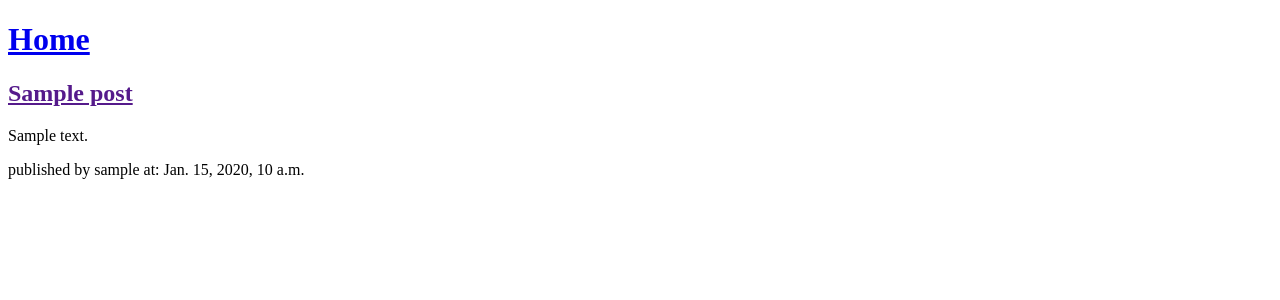
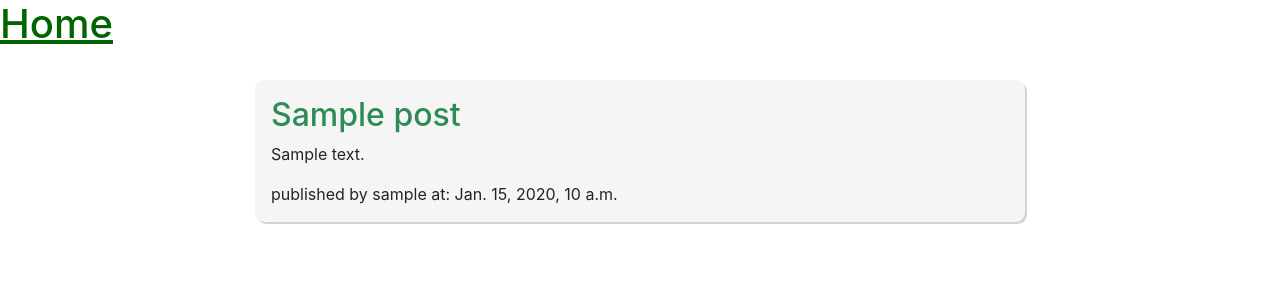
Before and after one commit to zurda/djangoing, a Django app: page / in a window 1280 px wide. Shown: the top 300 px of the page. Run offline with Django 3.2, Linux system fonts and the light colour scheme; tables that the repository leaves empty hold one stand-in row (values such as "Sample post").

Commit message:
Add basic styling

```diff
--- /dev/null
+++ b/blog/static/css/blog.css
@@ -0,0 +1,20 @@
+.container {
+  max-width: 50rem;
+  margin: 0 auto;
+}
+
+a {
+    color: seagreen;
+}
+
+a:hover {
+    color: darkgreen;
+}
+
+.post {
+  background-color: whitesmoke;
+  margin: 2rem 0;
+  padding: 1rem;
+  border-radius: 0.6rem;
+  box-shadow: 2px 2px lightgray;
+}
--- a/blog/templates/blog/post_list.html
+++ b/blog/templates/blog/post_list.html
@@ -1,9 +1,14 @@
+{% load static %}
+
 <!DOCTYPE html>
 <html lang="en">
 <head>
   <meta charset="UTF-8">
   <meta http-equiv="X-UA-Compatible" content="IE=edge">
   <meta name="viewport" content="width=device-width, initial-scale=1.0">
+  <link rel="stylesheet" href="https://cdn.jsdelivr.net/npm/bootstrap@4.6.0/dist/css/bootstrap.min.css"
+    integrity="sha384-B0vP5xmATw1+K9KRQjQERJvTumQW0nPEzvF6L/Z6nronJ3oUOFUFpCjEUQouq2+l" crossorigin="anonymous">
+    <link rel="stylesheet" href="{% static 'css/blog.css' %}">
   <title>Djangoing</title>
 </head>
 
@@ -12,13 +17,15 @@
     <h1><a href="/">Home</a></h1>
   </header>
 
-  {% for post in posts %}
-    <article>
-      <h2><a href="">{{ post.title }}</a></h2>
-      <p>{{ post.text|linebreaksbr }}</p>
-      <time>published by {{ post.author }} at: {{ post.published_date }}</time>
-    </article>
-  {% endfor %}
+  <main class="container">
+    {% for post in posts %}
+      <article class="post">
+        <h2><a href="">{{ post.title }}</a></h2>
+        <p>{{ post.text|linebreaksbr }}</p>
+        <time class="date">published by {{ post.author }} at: {{ post.published_date }}</time>
+      </article>
+    {% endfor %}
+  </main>
 
 </body>
 </html>
```
